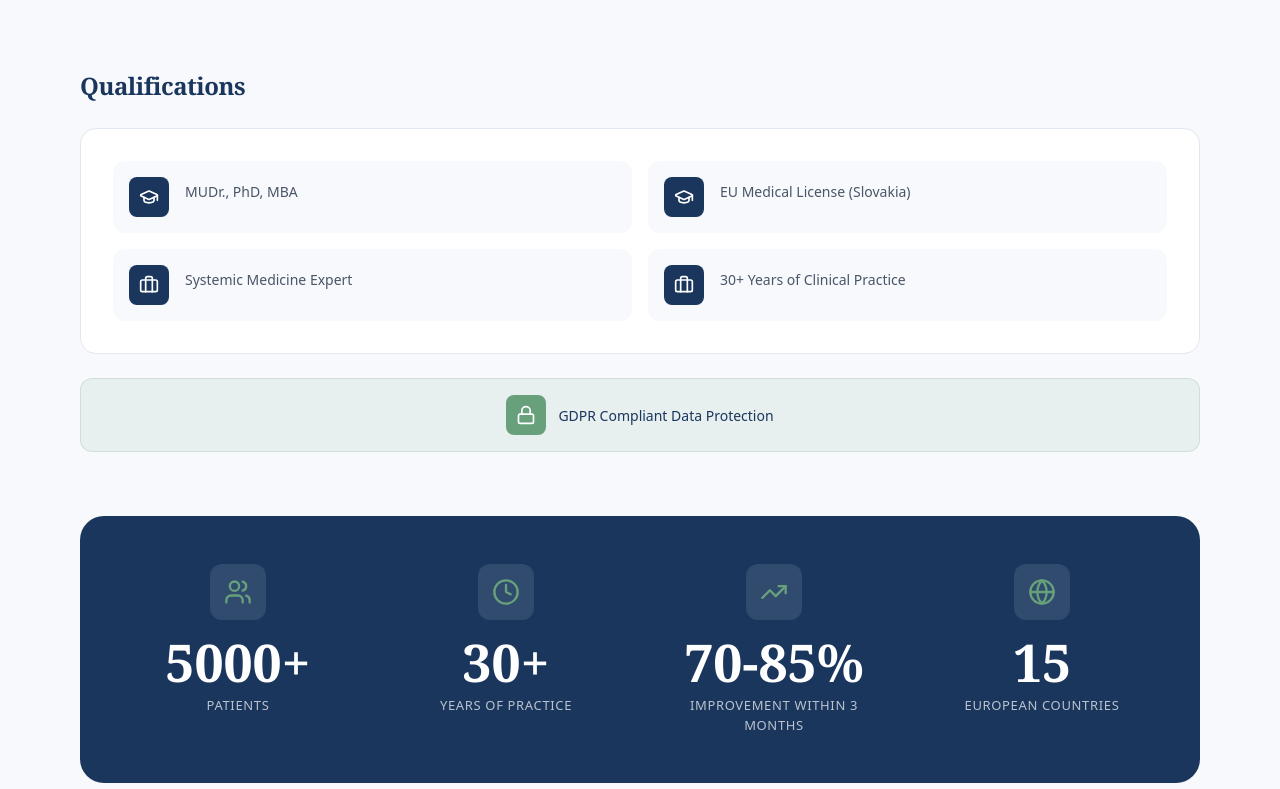
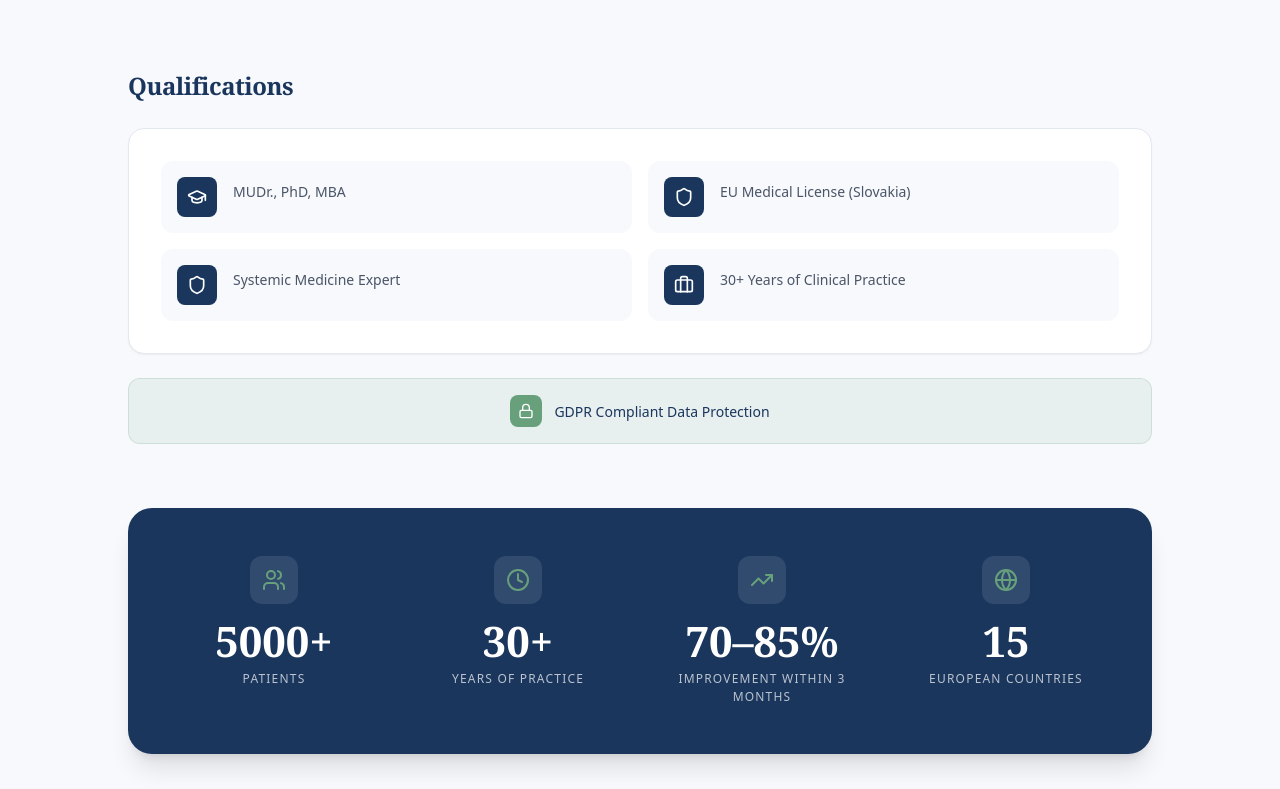
Before and after one commit to ErkinDoc/wenbnew, a React (Vite) app: page / in a window 1280 px wide. Shown: the part 5991-6780 px from the top of the page. Built offline with nearby package versions, Linux system fonts and the light colour scheme.

Commit message:
Update TrustAuthority.tsx

```diff
--- a/src/sections/TrustAuthority.tsx
+++ b/src/sections/TrustAuthority.tsx
@@ -5,21 +5,39 @@ import { useTranslation } from 'react-i18next';
 export function TrustAuthority() {
   const { t } = useTranslation();
 
-  // Получаем список регалий
+  // Получаем список регалий из JSON
   const credentials = t('trust.credentials', { returnObjects: true }) as string[];
 
-  // Статистика — теперь данные берутся динамически
+  // Статистика — берем цифры из JSON (блок stats) и сопоставляем с иконками
   const stats = [
-    { icon: Users, number: '5000+', label: t('trust.stats.0.label') },
-    { icon: Clock, number: '30+', label: t('trust.stats.1.label') },
-    { icon: TrendingUp, number: '70-85%', label: t('trust.stats.2.label') },
-    { icon: Globe, number: '15', label: t('trust.stats.3.label') },
+    {
+      icon: Users,
+      number: t('trust.stats.0.number'), // 5000+
+      label: t('trust.stats.0.label')    // pacientov
+    },
+    {
+      icon: Clock,
+      number: t('trust.stats.1.number'), // 30+
+      label: t('trust.stats.1.label')    // rokov praxe
+    },
+    {
+      icon: TrendingUp,
+      number: t('trust.stats.2.number'), // 70-85%
+      label: t('trust.stats.2.label')    // zlepšenie
+    },
+    {
+      icon: Globe,
+      number: t('trust.stats.3.number'), // 15
+      label: t('trust.stats.3.label')    // krajín Európy
+    },
   ];
 
   return (
-    <section className="w-full py-24 lg:py-32 bg-[#F7F9FC]">
-      <div className="section-container">
-        <div className="section-inner">
+    // Добавлен id="experience" для работы навигации
+    <section id="experience" className="w-full py-24 lg:py-32 bg-[#F7F9FC]">
+      <div className="max-w-7xl mx-auto px-4 sm:px-6 lg:px-8">
+        <div className="max-w-5xl mx-auto">
+
           {/* Header */}
           <motion.div
             className="text-center mb-16"
@@ -29,7 +47,7 @@ export function TrustAuthority() {
             transition={{ duration: 0.5 }}
           >
             <span className="inline-block text-[12px] font-sans font-medium tracking-wider uppercase text-[#68A07C] mb-4">
-              {t('trust.badge') || 'Credentials'}
+              {t('trust.badge')}
             </span>
             <h2 className="text-[32px] sm:text-[40px] lg:text-[48px] font-serif font-bold text-[#1A365D] mb-4">
               {t('trust.title')}
@@ -47,7 +65,7 @@ export function TrustAuthority() {
             <h3 className="text-[20px] lg:text-[24px] font-serif font-semibold text-[#1A365D] mb-6">
               {t('trust.credentialsTitle')}
             </h3>
-            <div className="bg-white rounded-2xl p-6 lg:p-8 border border-[#E2E8F0]">
+            <div className="bg-white rounded-2xl p-6 lg:p-8 border border-[#E2E8F0] shadow-sm">
               <div className="grid grid-cols-1 md:grid-cols-2 gap-4">
                 {Array.isArray(credentials) && credentials.map((cred, index) => (
                   <motion.div
@@ -59,15 +77,16 @@ export function TrustAuthority() {
                     transition={{ duration: 0.3, delay: index * 0.05 }}
                   >
                     <div className="w-10 h-10 bg-[#1A365D] rounded-lg flex items-center justify-center flex-shrink-0">
-                      {index < 2 ? (
+                      {/* Умный выбор иконки по индексу */}
+                      {index === 0 ? (
                         <GraduationCap className="w-5 h-5 text-white" />
-                      ) : index < 4 ? (
+                      ) : index < 3 ? (
+                        <Shield className="w-5 h-5 text-white" />
+                      ) : (
                         <Briefcase className="w-5 h-5 text-white" />
-                      ) : (
-                        <Shield className="w-5 h-5 text-white" />
                       )}
                     </div>
-                    <span className="text-[14px] text-[#4A5568] font-sans leading-relaxed pt-1">
+                    <span className="text-[14px] text-[#4A5568] font-sans font-medium leading-relaxed pt-1">
                       {cred}
                     </span>
                   </motion.div>
@@ -83,8 +102,8 @@ export function TrustAuthority() {
               viewport={{ once: true }}
               transition={{ duration: 0.3, delay: 0.3 }}
             >
-              <div className="w-10 h-10 bg-[#68A07C] rounded-lg flex items-center justify-center">
-                <Lock className="w-5 h-5 text-white" />
+              <div className="w-8 h-8 bg-[#68A07C] rounded-lg flex items-center justify-center">
+                <Lock className="w-4 h-4 text-white" />
               </div>
               <span className="text-[14px] font-sans font-medium text-[#1A365D]">
                 {t('trust.gdpr')}
@@ -92,14 +111,14 @@ export function TrustAuthority() {
             </motion.div>
           </motion.div>
 
-          {/* Stats */}
+          {/* Stats Bar */}
           <motion.div
             initial={{ opacity: 0, y: 30 }}
             whileInView={{ opacity: 1, y: 0 }}
             viewport={{ once: true }}
             transition={{ duration: 0.5, delay: 0.2 }}
           >
-            <div className="bg-[#1A365D] rounded-3xl p-8 lg:p-12">
+            <div className="bg-[#1A365D] rounded-3xl p-8 lg:p-12 shadow-xl">
               <div className="grid grid-cols-2 lg:grid-cols-4 gap-8 lg:gap-12">
                 {stats.map((stat, index) => (
                   <motion.div
@@ -110,13 +129,13 @@ export function TrustAuthority() {
                     viewport={{ once: true }}
                     transition={{ duration: 0.4, delay: index * 0.1 }}
                   >
-                    <div className="w-14 h-14 bg-white/10 rounded-xl flex items-center justify-center mx-auto mb-4">
-                      <stat.icon className="w-7 h-7 text-[#68A07C]" />
+                    <div className="w-12 h-12 bg-white/10 rounded-xl flex items-center justify-center mx-auto mb-4">
+                      <stat.icon className="w-6 h-6 text-[#68A07C]" />
                     </div>
-                    <p className="text-[40px] lg:text-[52px] font-serif font-bold text-white leading-none mb-2">
+                    <p className="text-[32px] lg:text-[42px] font-serif font-bold text-white leading-none mb-2">
                       {stat.number}
                     </p>
-                    <p className="text-[13px] text-white/70 font-sans uppercase tracking-wider">
+                    <p className="text-[11px] lg:text-[12px] text-white/70 font-sans uppercase tracking-widest font-medium">
                       {stat.label}
                     </p>
                   </motion.div>
@@ -124,6 +143,7 @@ export function TrustAuthority() {
               </div>
             </div>
           </motion.div>
+
         </div>
       </div>
     </section>
```
